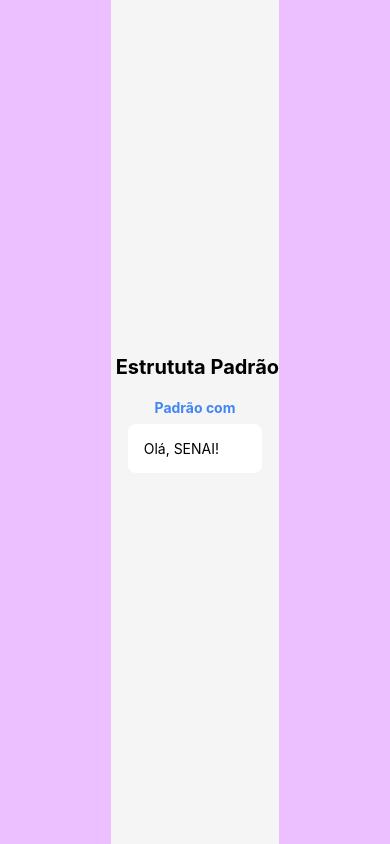
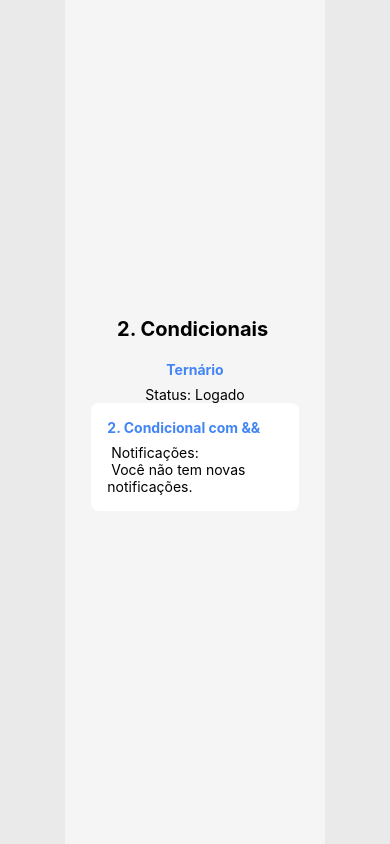
Before and after one commit to heloisagpaixao/ETAPA-3---SENAI, a React Native app in the folder mobile/react_native/first-app/: screen / in a window 390 px wide. Built offline with nearby package versions, Linux system fonts and the light colour scheme.

Commit message:
atualizações (23/02/2026)

```diff
--- a/mobile/react_native/first-app/src/App.js
+++ b/mobile/react_native/first-app/src/App.js
@@ -1,11 +1,13 @@
 import { StatusBar } from 'expo-status-bar';
 import { StyleSheet, Text, View } from 'react-native';
 import Exemplo01 from './jsx_examples/exemplo-01-estrutura';
+import Exemplo02 from './jsx_examples/exemplo-02-expressoes';
+import Exemplo03 from './jsx_examples/exemplo-03-condicionais';
 
 export default function App() {
   return (
     <View style={styles.container}>
-      <Exemplo01/>
+      <Exemplo03/>
       <StatusBar style="auto" />
     </View>
   );
@@ -14,7 +16,7 @@
 const styles = StyleSheet.create({
   container: {
     flex: 1,
-    backgroundColor: '#ecbfff',
+    backgroundColor: '#eaeaea',
     alignItems: 'center',
     justifyContent: 'center',
   },
--- /dev/null
+++ b/mobile/react_native/first-app/src/jsx_examples/exemplo-03-condicionais.js
@@ -0,0 +1,49 @@
+import { View, Text, StyleSheet } from "react-native";
+
+export default function Exemplo03() {
+
+    const logado = true;
+    const temNotificacoes = false;
+
+    return (
+        <View style={styles.container}>
+            <Text style={styles.titulo}>2. Condicionais </Text>
+            <Text style={styles.subtitulo}> Ternário </Text>
+            <Text> Status: {logado ? "Logado" : "Deslogado"} </Text>
+
+            <View style={styles.exemplo}>
+                <Text style={styles.subtitulo}>2. Condicional com && </Text>
+                <Text> Notificações: </Text>
+                {temNotificacoes && <Text> Você tem novas notificações!</Text>}
+                {!temNotificacoes && <Text> Você não tem novas notificações.</Text>}
+            </View>
+        </View>
+    );
+}
+
+const styles = StyleSheet.create({
+    container: {
+        flex: 1,
+        justifyContent: "center",
+        alignItems: "center",
+        backgroundColor: "#f5f5f5",
+    },
+    titulo: {
+        fontSize: 20,
+        fontWeight: "bold",
+        marginBottom: 20,
+    },
+    subtitulo: {
+        fontSize: 14,
+        fontWeight: "bold",
+        color: "#4285f4",
+        marginBottom: 8,
+    },
+    exemplo: {
+        width: "80%",
+        padding: 16,
+        marginBottom: 16,
+        backgroundColor: "#fff",
+        borderRadius: 8,
+    },
+});
```
